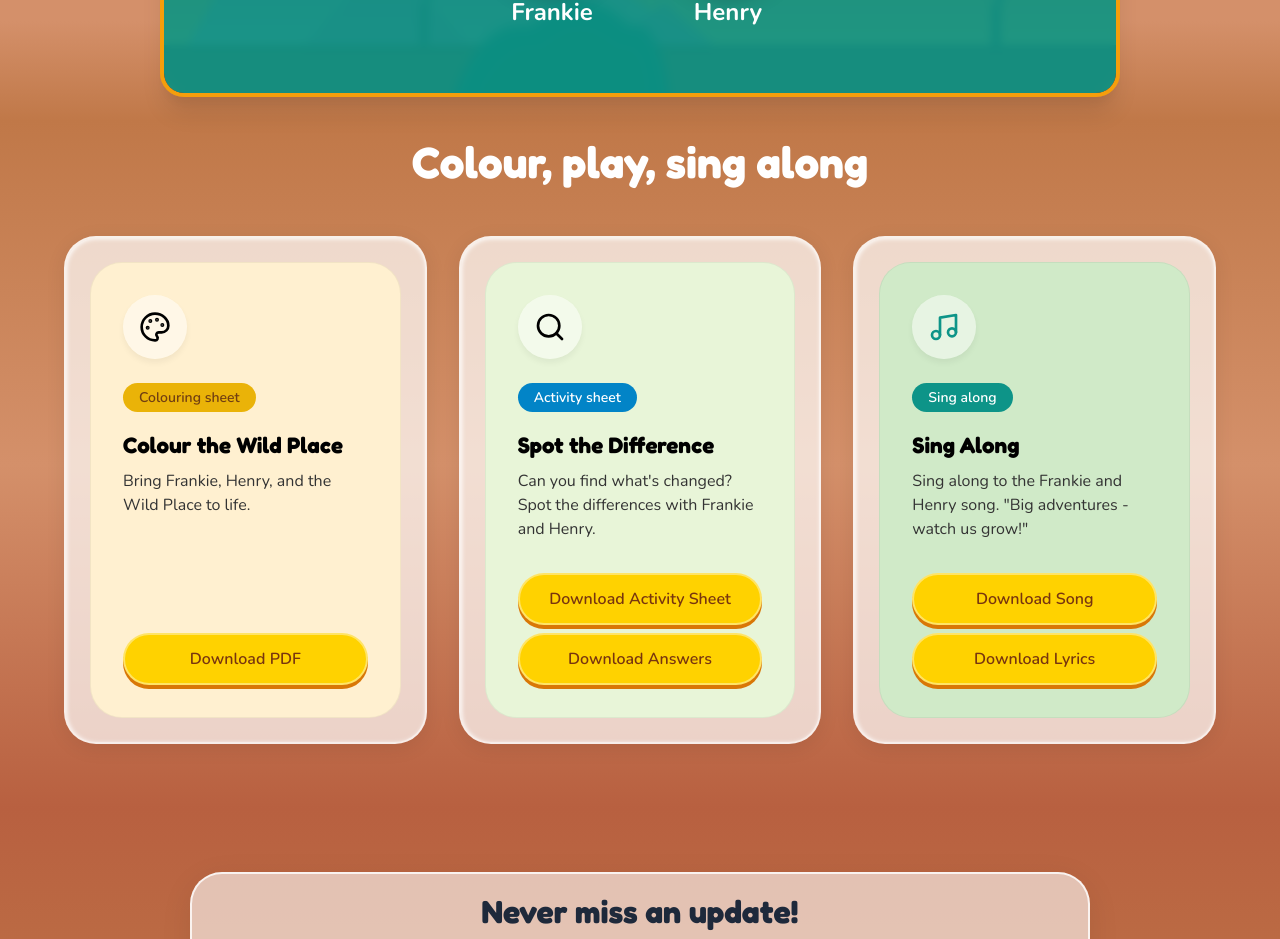
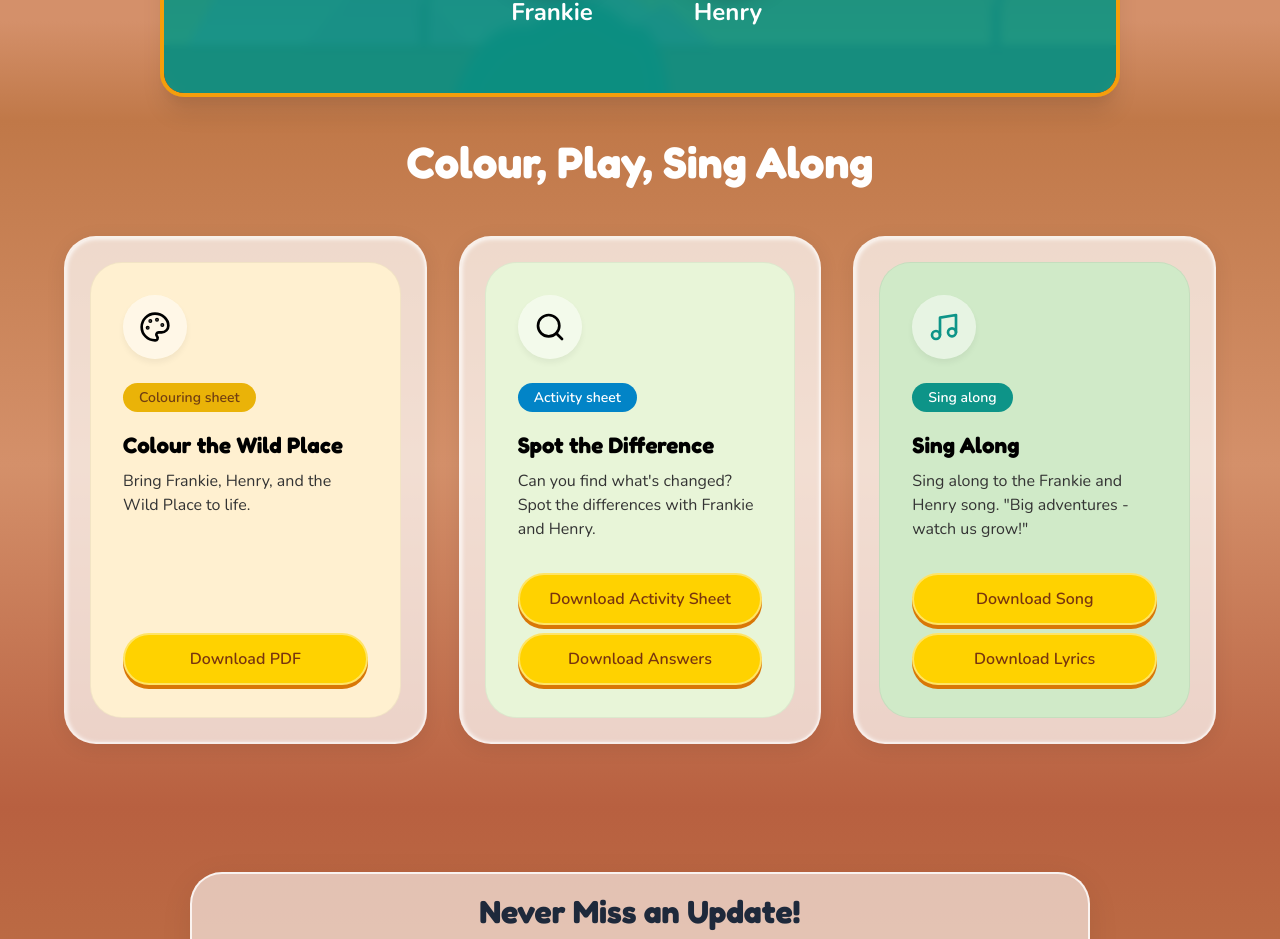
Before and after one commit to michelecameron21-art/Frankie-Henry-Website, a React (Vite) app: page / in a window 1280 px wide. Shown: the part 6099-7038 px from the top of the page. Built offline with nearby package versions, Linux system fonts and the light colour scheme.

Commit message:
Capitalise section headings: Colour Play Sing Along and Never Miss an Update

```diff
--- a/src/components/Extras.jsx
+++ b/src/components/Extras.jsx
@@ -50,7 +50,7 @@ export default function Extras() {
         <section id="extras" className="section extras-section" style={{ paddingTop: '1rem' }}>
             <div className="container">
                 <div className="text-center mb-12">
-                    <h2 className="heading-lg" style={{ color: 'white' }}>Colour, play, sing along</h2>
+                    <h2 className="heading-lg" style={{ color: 'white' }}>Colour, Play, Sing Along</h2>
                 </div>
 
                 <div className="extras-grid">
--- a/src/components/Story.jsx
+++ b/src/components/Story.jsx
@@ -30,7 +30,7 @@ export default function Story() {
                 }}>
                     {/* Header */}
                     <div style={{ textAlign: 'center', padding: '1.25rem 2rem 0.75rem' }}>
-                        <h2 className="heading-lg" style={{ marginBottom: '0.25rem', fontSize: '2rem', color: '#1e293b' }}>Never miss an update!</h2>
+                        <h2 className="heading-lg" style={{ marginBottom: '0.25rem', fontSize: '2rem', color: '#1e293b' }}>Never Miss an Update!</h2>
                         <p style={{ color: '#475569', fontSize: '1.05rem' }}>Follow along or join the pack.</p>
                     </div>
 
```
